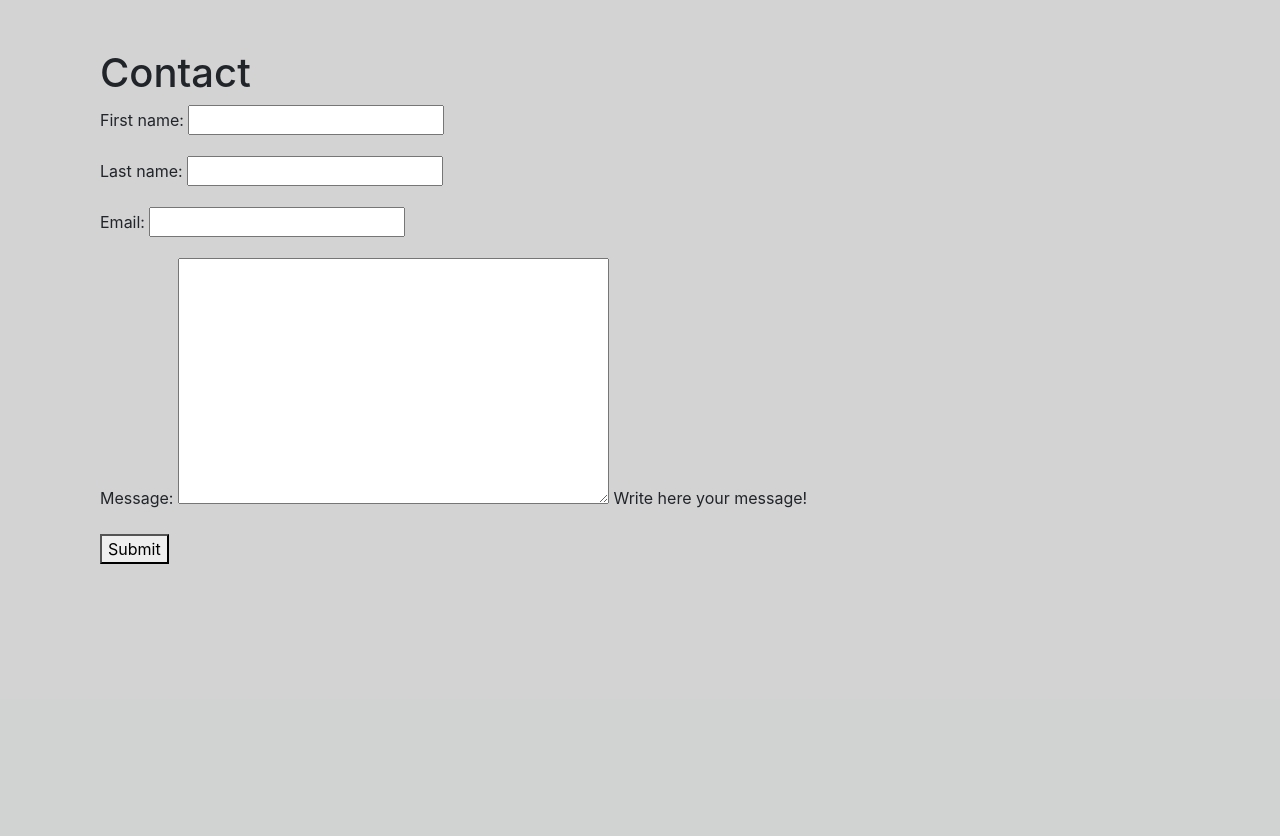
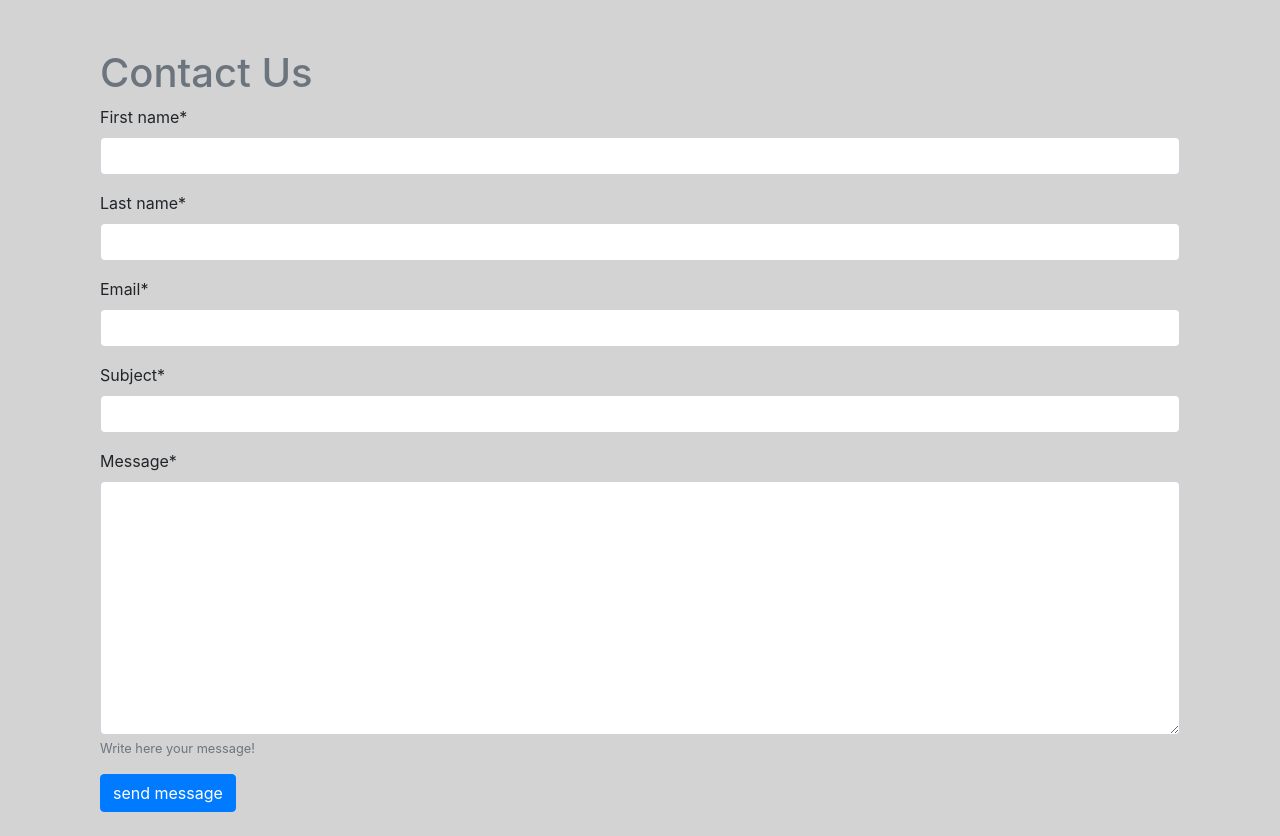
Before and after one commit to Byron94odhiambo/kisumu_site, a Django app: page /posts/contact/ in a window 1280 px wide. Shown: the part 101-937 px from the top of the page. Before the commit the page ends 665 px from the top, so only its background shows below. Run offline with Django 3.2, Linux system fonts and the light colour scheme; some libraries are stand-ins or nearby versions.

Commit message:
On branch master

```diff
--- a/kisumu_site/settings.py
+++ b/kisumu_site/settings.py
@@ -20,6 +20,7 @@ ALLOWED_HOSTS = []
 # Application definition
 
 INSTALLED_APPS = [
+    'crispy_forms',
     'posts',
     'django.contrib.admin',
     'django.contrib.auth',
@@ -28,6 +29,8 @@ INSTALLED_APPS = [
     'django.contrib.messages',
     'django.contrib.staticfiles',
 ]
+
+CRISPY_TEMPLATE_PACK = 'bootstrap4'
 
 MIDDLEWARE = [
     'django.middleware.security.SecurityMiddleware',
--- a/posts/forms.py
+++ b/posts/forms.py
@@ -4,4 +4,5 @@ class ContactForm(forms.Form):
     first_name = forms.CharField(max_length=30, required= True)
     last_name = forms.CharField(max_length=30, required= True )
     email = forms.EmailField(max_length=254, required= True)
+    subject = forms.EmailField(max_length=254, required= True)
     message = forms.CharField( max_length=2000, widget=forms.Textarea(),help_text='Write here your message!')
--- a/posts/templates/posts/contact.html
+++ b/posts/templates/posts/contact.html
@@ -1,14 +1,15 @@
 {% extends 'posts/layout.html' %}
+{% load crispy_forms_tags %}
 {%block content%}
 
 
 <div class = "container" style = margin-top:150px;>
 
-    <h1>Contact</h1>
+    <h1 class = "text-muted">Contact Us</h1>
 <form role="form" action="" method="post">
     {% csrf_token %}
-    {{ form.as_p}}
-    <button type="submit">Submit</button>
+    {{ form|crispy}}
+    <button  class= "btn btn-primary" type="submit">send message</button>
 </form>
 </div>
 {%endblock%}
```
